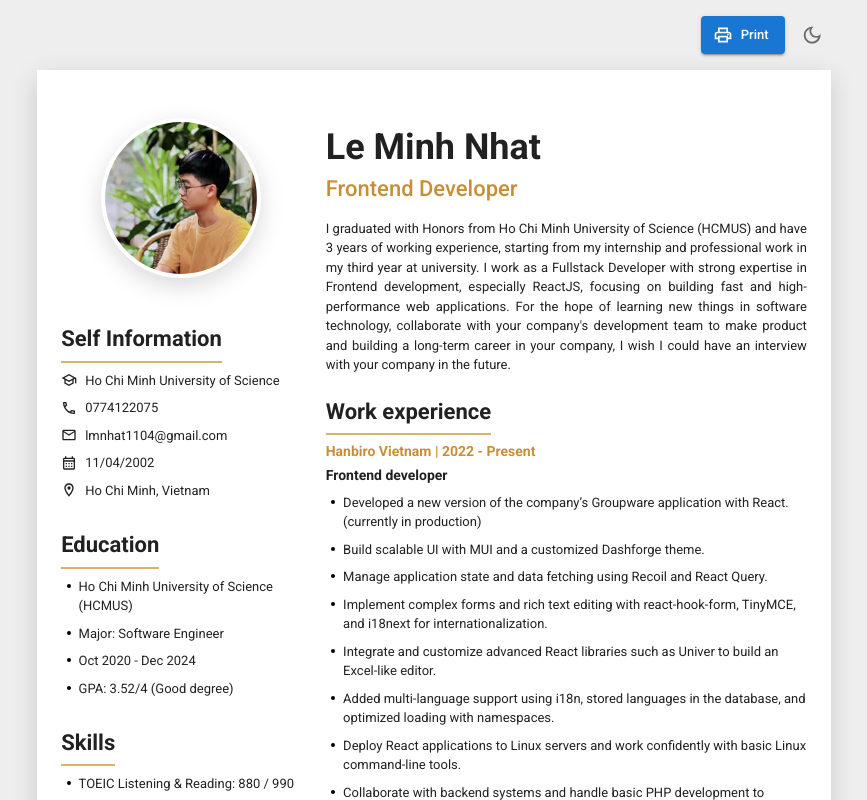
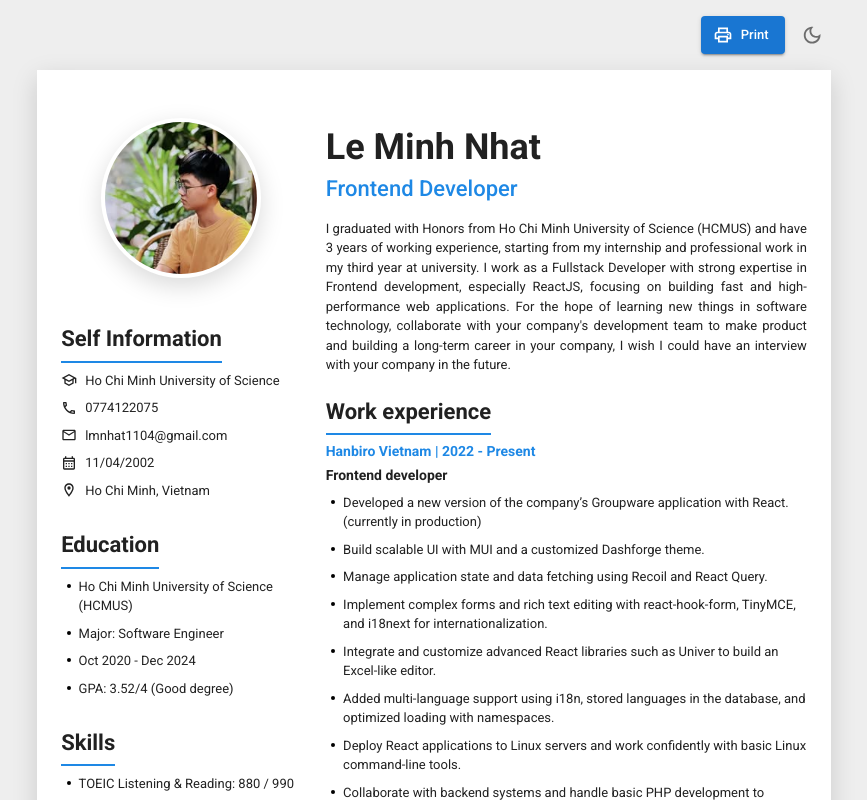
Before and after one commit to Minhnhat1104/CV-v2, a Next.js app: page / in a window 1280 px wide. Shown: the top 800 px of the page, without its empty margins (206-1073 px from the left). Built offline with nearby package versions, Linux system fonts and the light colour scheme; what @mui/material-nextjs would draw is missing.

Commit message:
Update theme blue

```diff
--- a/components/Section.tsx
+++ b/components/Section.tsx
@@ -16,7 +16,7 @@ const Section = ({ title, children, sx }: SectionProps) => {
         sx={{
           py: 1,
           width: "fit-content",
-          borderBottom: `2px solid ${theme.palette.secondary.light}`,
+          borderBottom: `2px solid ${theme.palette.text.secondary}`,
         }}
       >
         {title}
--- a/theme.ts
+++ b/theme.ts
@@ -33,21 +33,21 @@ const theme = createTheme({
     light: {
       palette: {
         secondary: {
-          light: "#d7b465",
-          main: "#ca983d",
-          dark: "#c08231",
-          "100": "#ecdeba",
-          "200": "#e1c98e",
-          "300": "#d7b465",
-          "400": "#d0a64b",
-          "500": "#ca983d",
-          "600": "#c68f37",
-          "700": "#c08231",
-          "800": "#b8752c",
-          "900": "#ab6328",
+          light: "#64b5f6",
+          main: "#2196f3",
+          dark: "#1976d2",
+          "100": "#bbdefb",
+          "200": "#90caf9",
+          "300": "#64b5f6",
+          "400": "#42a5f5",
+          "500": "#2196f3",
+          "600": "#1e88e5",
+          "700": "#1976d2",
+          "800": "#1565c0",
+          "900": "#0d47a1",
         },
         text: {
-          secondary: "#c68f37",
+          secondary: "#1e88e5",
         },
         background: {
           default: grey[200],
@@ -58,21 +58,21 @@ const theme = createTheme({
     dark: {
       palette: {
         secondary: {
-          light: "#d7b465",
-          main: "#ca983d",
-          dark: "#c08231",
-          "100": "#ecdeba",
-          "200": "#e1c98e",
-          "300": "#d7b465",
-          "400": "#d0a64b",
-          "500": "#ca983d",
-          "600": "#c68f37",
-          "700": "#c08231",
-          "800": "#b8752c",
-          "900": "#ab6328",
+          light: "#64b5f6",
+          main: "#2196f3",
+          dark: "#1976d2",
+          "100": "#bbdefb",
+          "200": "#90caf9",
+          "300": "#64b5f6",
+          "400": "#42a5f5",
+          "500": "#2196f3",
+          "600": "#1e88e5",
+          "700": "#1976d2",
+          "800": "#1565c0",
+          "900": "#0d47a1",
         },
         text: {
-          secondary: "#c68f37",
+          secondary: "#1e88e5",
         },
         common: {
           black: "#fff",
```
